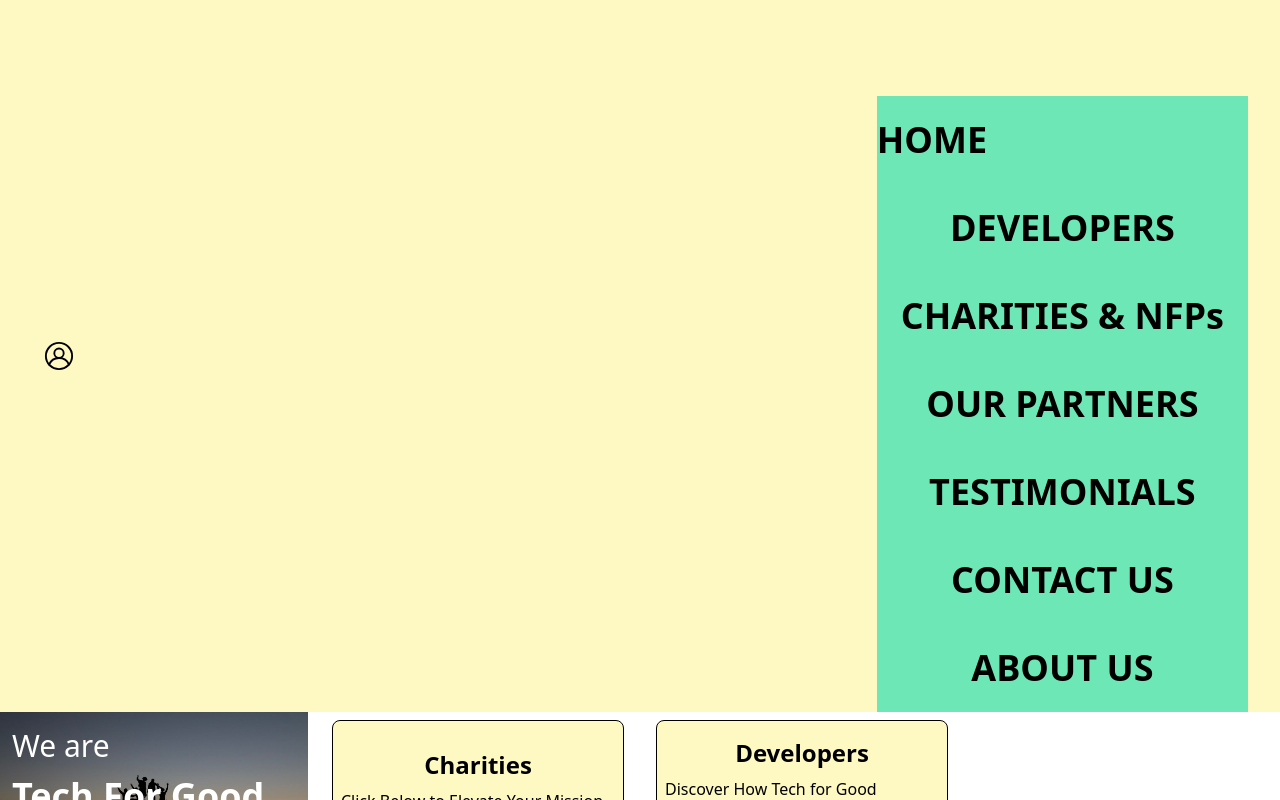
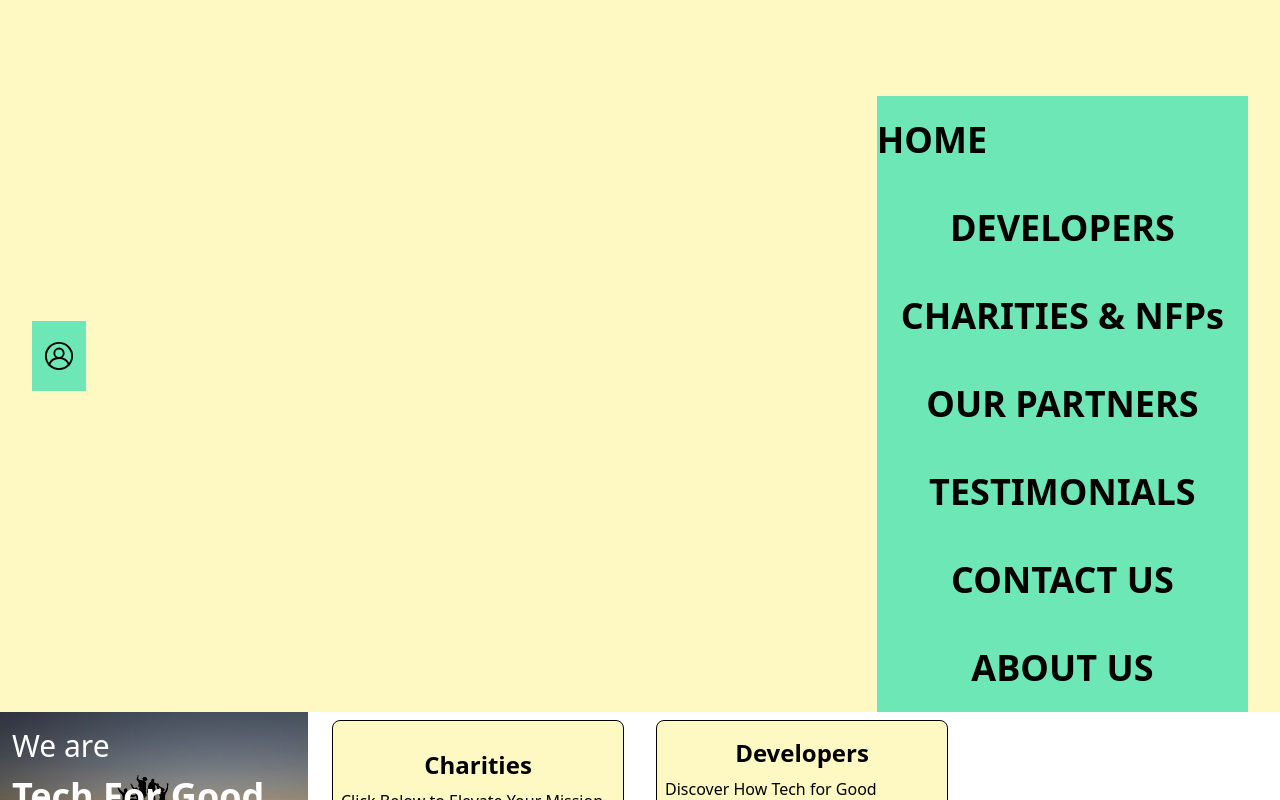
Before and after one commit to SchoolOfCode/Team-Build, a Next.js app in the folder team-5-final-project/: page / in a window 1280 px wide. Shown: the top 800 px of the page. Built offline with nearby package versions, Linux system fonts and the light colour scheme.

Commit message:
colour update for navbar

```diff
--- a/team-5-final-project/src/app/components/navbar.jsx
+++ b/team-5-final-project/src/app/components/navbar.jsx
@@ -14,7 +14,7 @@ export default function Navbar() {
       <nav className="w-full top-0 left-0 right-0">
         <div className="justify-between mx-auto lg:max-w-7xl md:items-center md:flex md:px-8">
           <div>
-            <div className="flex items-center justify-between pl-3 py-2 md:py-5 md:block bg-navbar">
+            <div className="flex items-center justify-between pl-3 py-2 md:py-5 md:block bg-emerald-300">
               {/* LOGO */}
               <Link href="/">
                 <Image
```
